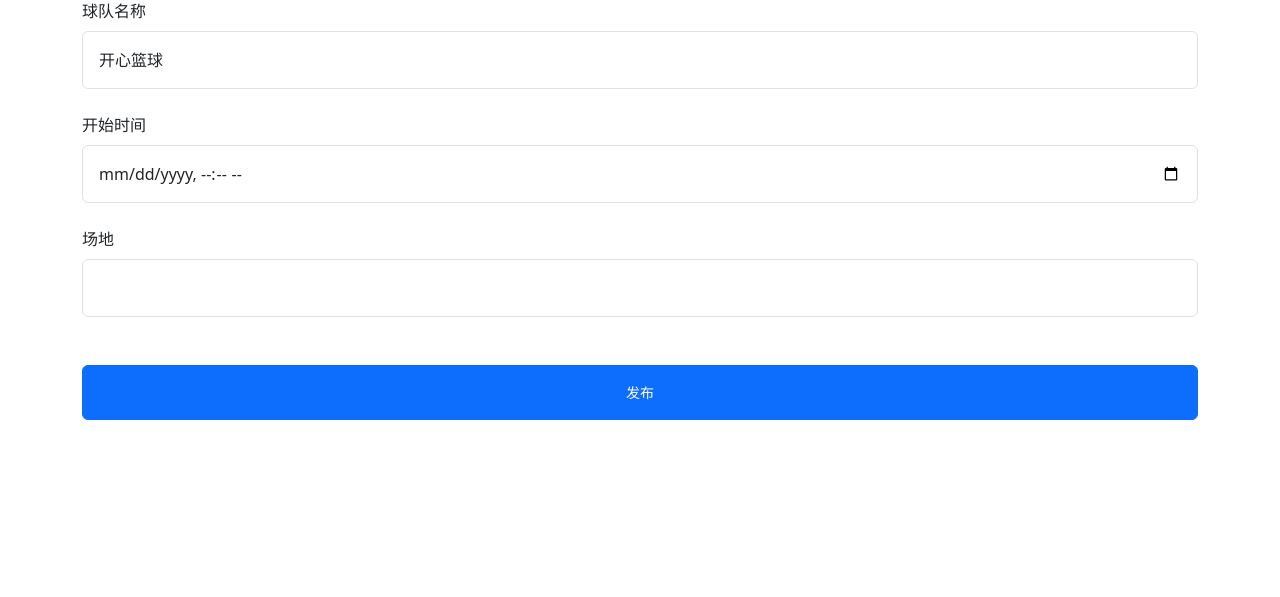
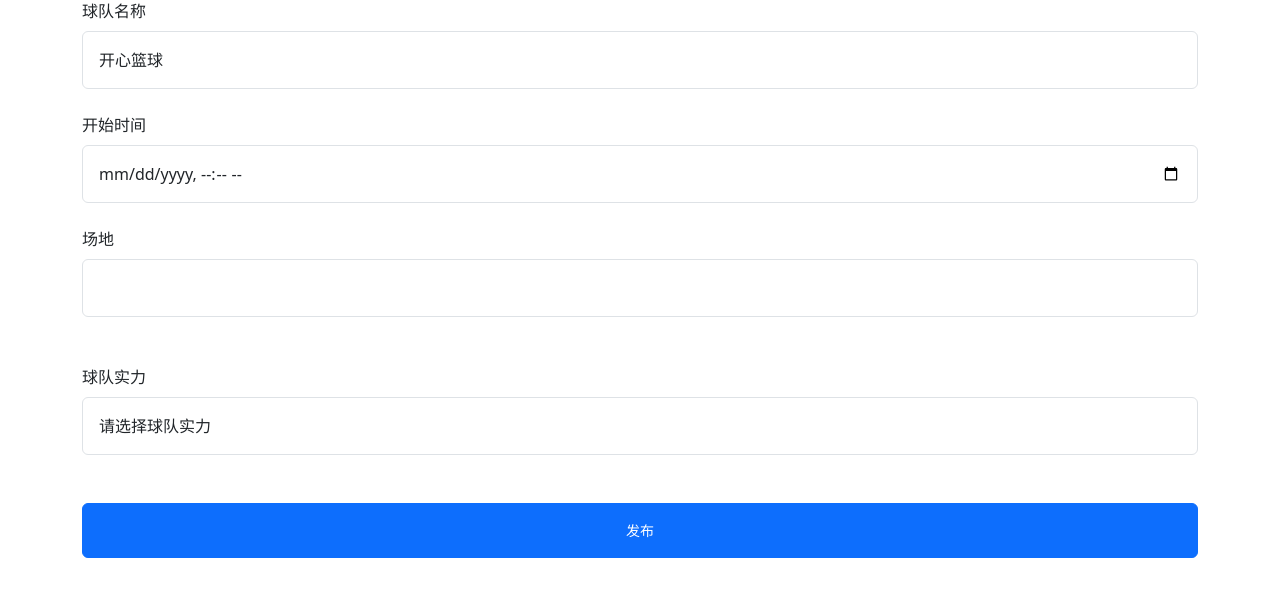
Before and after one commit to carlchen1/basketball-match, a Flask app: page /create in a window 1280 px wide. Shown: the part 168-765 px from the top of the page. Run offline with Flask 3, Linux system fonts and the light colour scheme; a user stored in the database is signed in; data that the repository does not hold is empty.

Commit message:
Add files via upload

```diff
--- a/app.py
+++ b/app.py
@@ -34,6 +34,7 @@ class Match(db.Model):
     contact = db.Column(db.String(64), nullable=False)
     start_time = db.Column(db.String(64), nullable=False)
     location = db.Column(db.String(128), nullable=False)
+    team_strength = db.Column(db.String(32), nullable=True)  # 球队实力
     status = db.Column(db.String(32), default='待约战')
     owner_id = db.Column(db.Integer, db.ForeignKey('user.id'), nullable=False)
     created_at = db.Column(db.DateTime, default=datetime.utcnow)
@@ -194,6 +195,7 @@ def create_match():
         team_name = request.form['team_name']
         start_time = request.form['start_time']
         location = request.form['location']
+        team_strength = request.form.get('team_strength', '')
 
         if not (team_name and start_time and location):
             flash('请填写必填项', 'danger')
@@ -204,6 +206,7 @@ def create_match():
             contact=current_user.contact or current_user.username,
             start_time=start_time,
             location=location,
+            team_strength=team_strength,
             owner=current_user
         )
         db.session.add(m)
@@ -308,6 +311,7 @@ def edit_match(match_id):
         team_name = request.form['team_name']
         start_time = request.form['start_time']
         location = request.form['location']
+        team_strength = request.form.get('team_strength', '')
 
         if not (team_name and start_time and location):
             flash('请填写必填项', 'danger')
@@ -318,6 +322,7 @@ def edit_match(match_id):
         match.start_time = start_time
         match.location = location
         match.contact = current_user.contact or current_user.username
+        match.team_strength = team_strength
 
         db.session.commit()
         flash('约球信息已更新', 'success')
--- a/templates/create.html
+++ b/templates/create.html
@@ -15,6 +15,16 @@
       <label class="form-label">场地</label>
       <input class="form-control p-3" name="location" required>
     </div>
+    <div class="mb-5">
+      <label class="form-label">球队实力</label>
+      <select class="form-control p-3" name="team_strength">
+        <option value="">请选择球队实力</option>
+        <option value="新手">新手</option>
+        <option value="业余">业余</option>
+        <option value="半专业">半专业</option>
+        <option value="专业">专业</option>
+      </select>
+    </div>
     <button class="btn btn-primary btn-block-mobile w-100 p-3">发布</button>
   </form>
 </div>
--- a/templates/index.html
+++ b/templates/index.html
@@ -12,12 +12,15 @@
 {% for m in matches %}
   <div class="card mb-4 shadow-sm">
     <div class="card-body p-4">
-      <h5 class="card-title mb-2 text-center">{{ m.team_name }} <small class="text-muted">（{{ m.location }}）</small></h5>
+      <h5 class="card-title mb-2 text-center">约球队伍：{{ m.team_name }}</h5>
       <div class="mb-3">
         <p class="mb-2"><strong>发起人：</strong>{{ m.owner.username }}</p>
         <p class="mb-2"><strong>联系方式：</strong>{{ m.contact }}</p>
         <p class="mb-2"><strong>电话：</strong>{{ m.owner.phone or '未提供' }}</p>
         <p class="mb-2"><strong>时间：</strong>{{ m.start_time }}</p>
+        <p class="mb-2"><strong>场地：</strong>{{ m.location }}</p>
+        <p class="mb-2"><strong>球队实力：</strong>{{ m.team_strength or '未设置' }}</p>
+        <p class="mb-2"><strong>创建时间：</strong>{{ m.created_at.strftime('%Y-%m-%d %H:%M') }}</p>
       </div>
       <div class="mb-3 text-center">
         状态：
```
Also changed, not shown: templates/edit.html (+10 -0 lines), instance/match_auth.db.
